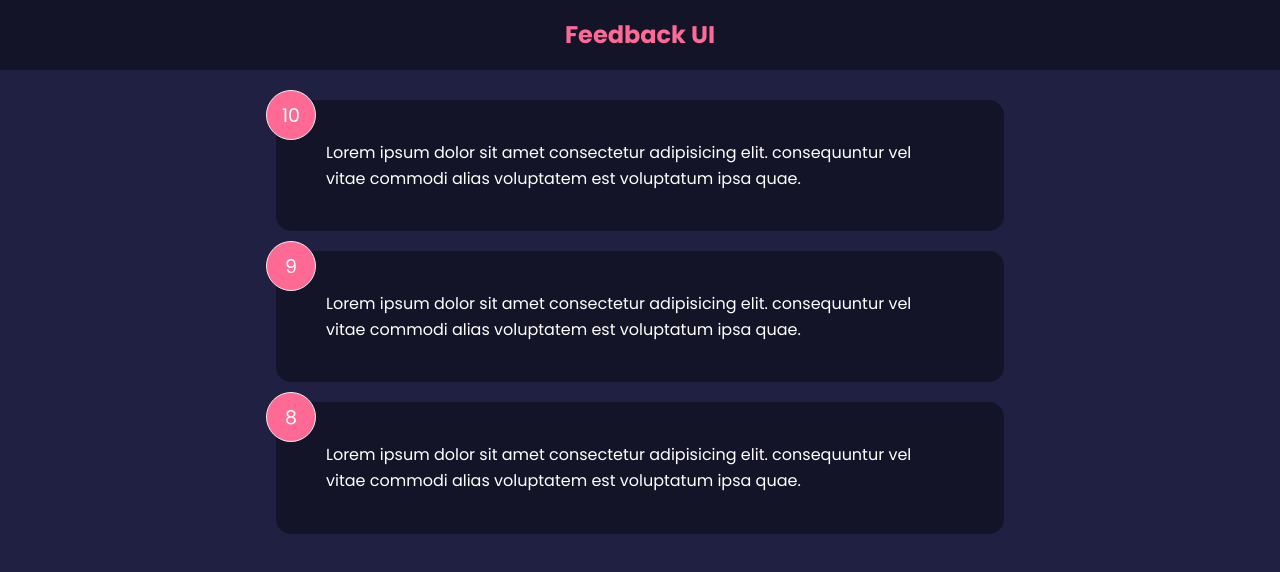
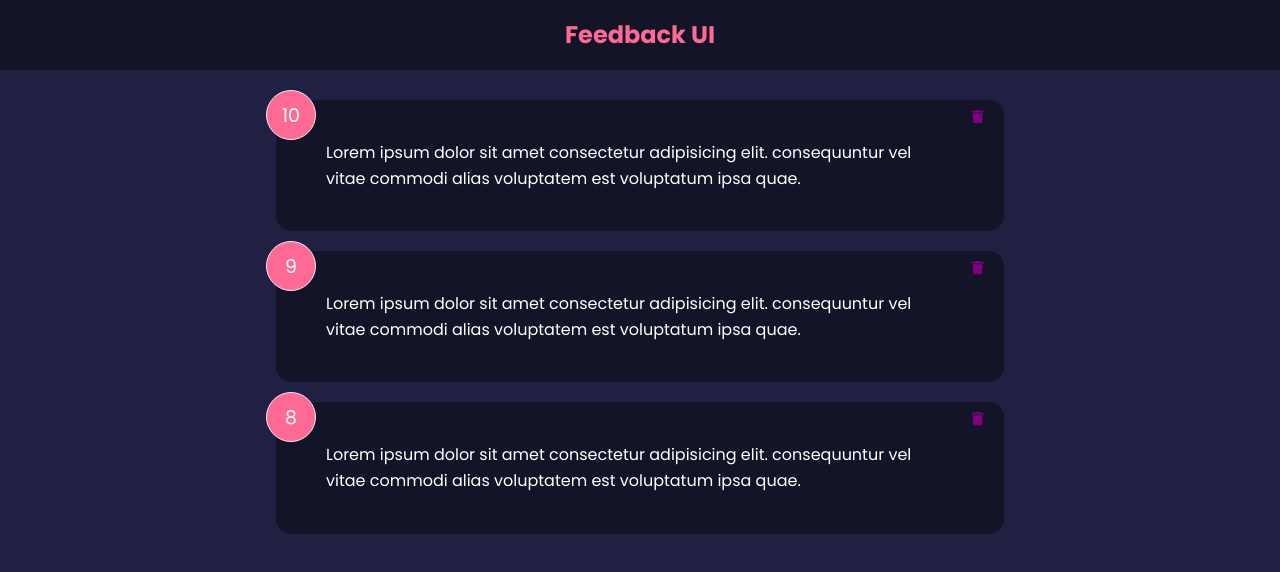
Before and after one commit to Ted-AfroEm/Feedback-UI, a React (Create React App) app: page / in a window 1280 px wide. Shown: the top 572 px of the page. Built offline with nearby package versions, Linux system fonts and the light colour scheme.

Commit message:
Events and prop drilling

```diff
--- a/package.json
+++ b/package.json
@@ -6,6 +6,7 @@
     "cra-template": "1.2.0",
     "react": "^18.2.0",
     "react-dom": "^18.2.0",
+    "react-icons": "^4.10.1",
     "react-scripts": "5.0.1"
   },
   "scripts": {
--- a/src/App.js
+++ b/src/App.js
@@ -1,16 +1,20 @@
 import { useState } from "react";
-import FeedbackItem from "./components/FeedbackItem";
 import Header from "./components/Header";
 import FeedbackData from "./data/FeedbackData";
 import FeedbackList from "./components/FeedbackList";
 
 const App = () => {
   const [feedback, setFeedback] = useState(FeedbackData);
+  const deleteFeedback = (id) => {
+    if (window.confirm("Are you sure you want to delete?")) {
+      setFeedback(feedback.filter((comment) => comment.id !== id));
+    }
+  };
   return (
     <>
       <Header />
       <div className="container">
-        <FeedbackList feedback={feedback} />
+        <FeedbackList feedback={feedback} handleDelete={deleteFeedback} />
       </div>
     </>
   );
--- a/src/components/FeedbackItem.jsx
+++ b/src/components/FeedbackItem.jsx
@@ -1,10 +1,14 @@
+import { FaTrash } from "react-icons/fa";
 import Card from "./shared/Card";
 import PropTypes from "prop-types";
 
-const FeedbackItem = ({ item }) => {
+const FeedbackItem = ({ item, handleDelete }) => {
   return (
     <Card reverse={true}>
       <div className="num-display">{item.rating}</div>
+      <button onClick={() => handleDelete(item.id)} className="close">
+        <FaTrash color="purple" />
+      </button>
       <div className="text-display">{item.text}</div>
     </Card>
   );
--- a/src/components/FeedbackList.jsx
+++ b/src/components/FeedbackList.jsx
@@ -1,14 +1,14 @@
 import FeedbackItem from "./FeedbackItem";
 import PropTypes from "prop-types";
 
-const FeedbackList = ({ feedback }) => {
+const FeedbackList = ({ feedback, handleDelete }) => {
   if (!feedback || feedback.length === 0) {
     return <p>No Feedback Yet</p>;
   }
   return (
     <div className="feedback-list">
       {feedback.map((item) => (
-        <FeedbackItem item={item} key={item.id} />
+        <FeedbackItem item={item} key={item.id} handleDelete={handleDelete} />
       ))}
     </div>
   );
```
Also changed, not shown: 1 other file (tests, documents, lock files or other folders).
